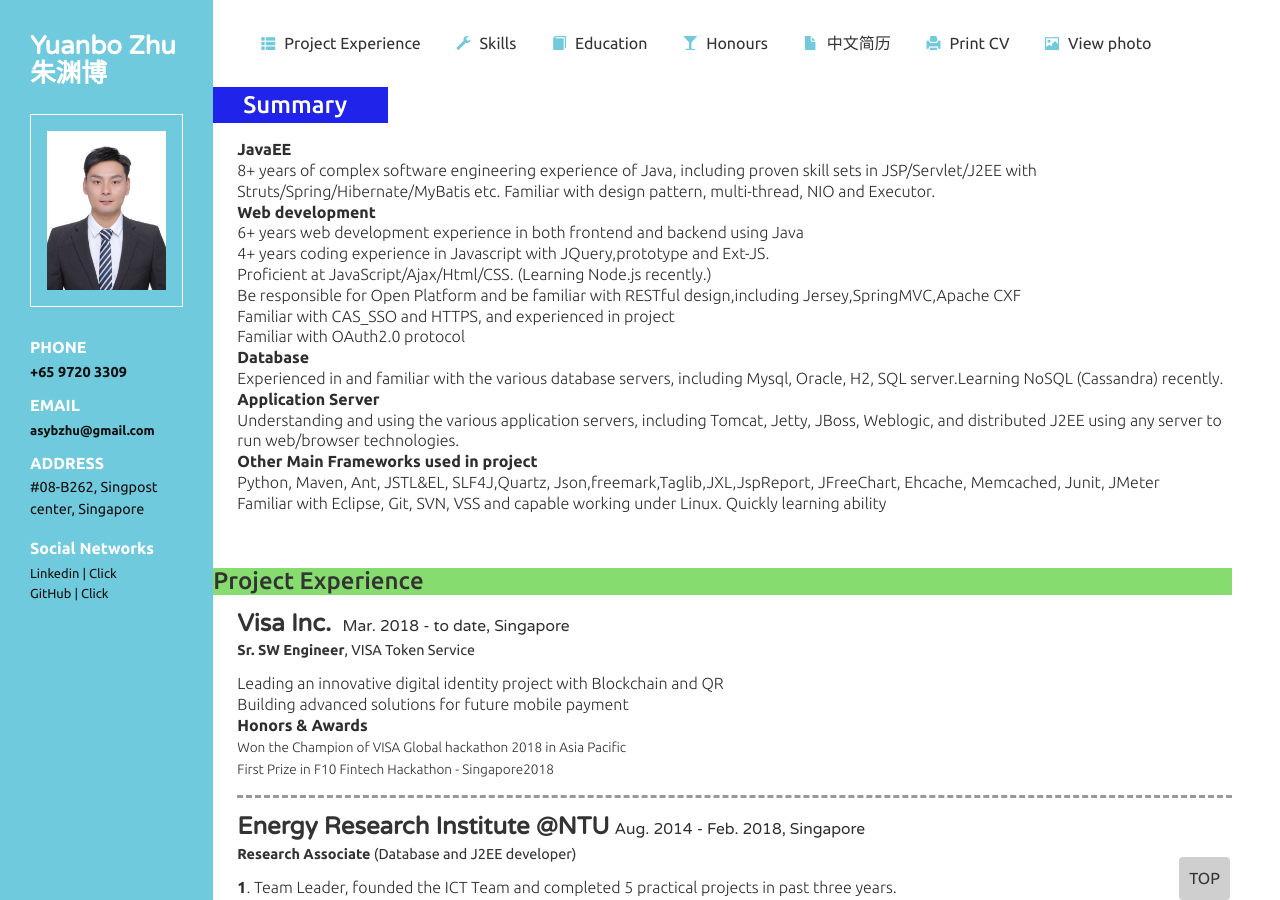
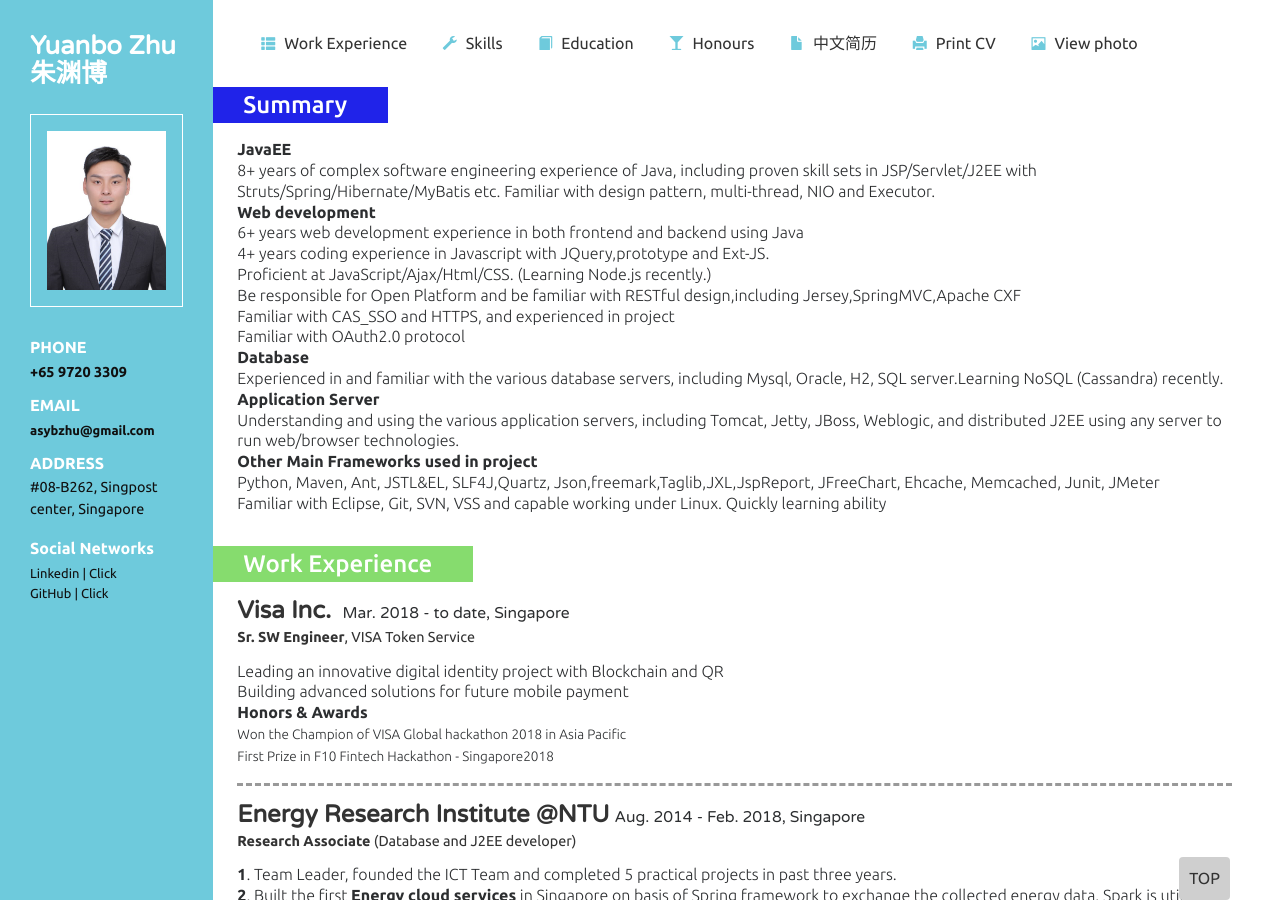
Before and after one commit to freerambo/freerambo.github.io, a Jekyll site: the page built from portfolio/index.html, in a window 1280 px wide and 900 px high. Built offline with Jekyll 4.4.1, drawn with Linux system fonts in a browser that asks for light colours; nearby versions of some CDN libraries; library files that are not in the unit come from our copies.

Commit message:
update portfolio

```diff
--- a/portfolio/index.html
+++ b/portfolio/index.html
@@ -66,7 +66,7 @@
 
 		 <div class="details_header">
 			 <ul>
-				 <li><a href="#work-exp"><span class="glyphicon glyphicon-th-list" aria-hidden="true"></span>Project Experience</a></li>
+				 <li><a href="#work-exp"><span class="glyphicon glyphicon-th-list" aria-hidden="true"></span>Work Experience</a></li>
 				 <li><a href="#skills"><span class="glyphicon glyphicon-wrench" aria-hidden="true"></span>Skills</a></li>
 				 <li><a href="#education"><span class="glyphicon glyphicon-book" aria-hidden="true"></span>Education</a></li>
 			<!--	 <li><a href="#social "><span class="glyphicon glyphicon-new-window" aria-hidden="true"></span>Social Practices</a></li>
@@ -121,8 +121,8 @@
 			 </div>
 		</div>
 
-		 <br id="work-exp" class="company">
-			 <h3 class="clr1">Project Experience</h3>
+		 <div id="work-exp" class="company">
+		 <h3 class="clr1">Work Experience</h3>
 
 			 <div class="company_details">
 				 <h4>Visa Inc. <span>Mar. 2018 - to date, Singapore</span></h4>
@@ -294,6 +294,7 @@
 			</p>
 			</div>
 		 </div>
+	 </div>
 		 <div id="skills" class="skills">
 			 <h3 class="clr2">Professional skills</h3>
 			 <div class="skill_info">
@@ -396,7 +397,7 @@
 		 <div id="backtop"><a href="#">TOP</a></div>
 		 </div>
 	 </div>
-</div>
+
 <!--  Google Analytics tracking-->
 
 <script>
```
